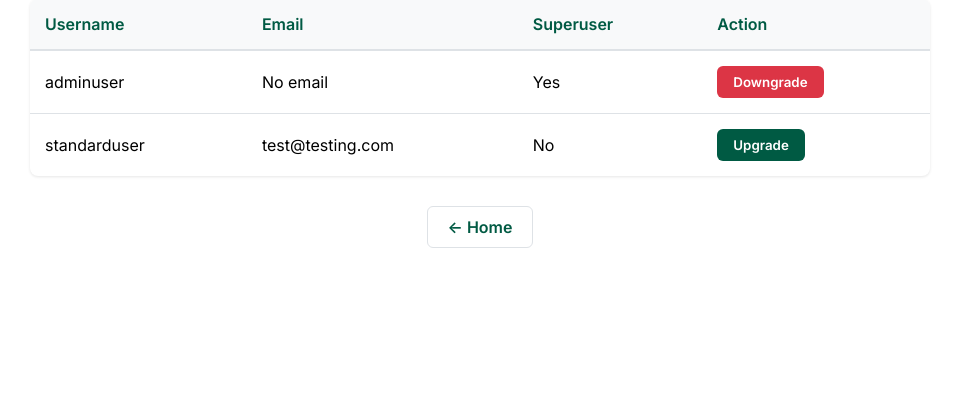
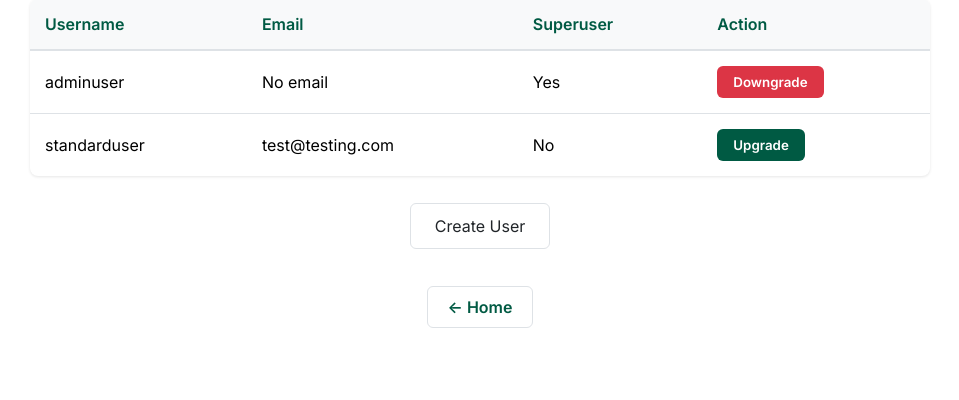
Before and after one commit to tveneto1/dida425cmsproject, a Django app: page /manage-users/ in a window 1280 px wide. Shown: the part 171-571 px from the top of the page, without its empty margins (160-1119 px from the left). Run offline with Django 5.2, Linux system fonts and the light colour scheme; data comes from the database, SQL or seed files in the repository.

Commit message:
dateline reader reads json file, signup moved from homepage to manage users

```diff
--- a/templates/home.html
+++ b/templates/home.html
@@ -99,10 +99,6 @@
   </div>
   <br>
   <br>
-  <div>
-    <a href="{% url 'signup' %}" style="padding: 12px 24px; background: white; border: 1px solid #dee2e6; color: #212529; text-decoration: none; border-radius: 6px; transition: all 0.2s; font-weight: 400;" onmouseover="this.style.background='#f8f9fa';" onmouseout="this.style.background='white';">Sign Up</a>
-  </div>
-  <br>
   <p style="color: #666; margin-bottom: 30px; font-weight: 400;">Or start display here:</p>
   <div>
     <a href="{% url 'slidedisplay' %}" style="padding: 12px 24px; background: #005A43; color: white; text-decoration: none; border-radius: 6px; transition: background 0.2s; font-weight: 600;" onmouseover="this.style.background='#004532';" onmouseout="this.style.background='#005A43';">Start Display</a>
--- a/templates/manage_users.html
+++ b/templates/manage_users.html
@@ -156,9 +156,16 @@
             <p>No users found.</p>
         {% endif %}
 
+        <br>
+        <br>
+        <div style="text-align: center;">
+            <a href="{% url 'signup' %}" style="padding: 12px 24px; background: white; border: 1px solid #dee2e6; color: #212529; text-decoration: none; border-radius: 6px; transition: all 0.2s; font-weight: 400;" onmouseover="this.style.background='#f8f9fa';" onmouseout="this.style.background='white';">Create User</a>
+        </div>
+        <br>
         <div style="text-align: center;">
             <a href="{% url 'home' %}" class="home-link">← Home</a>
         </div>
+
     </div>
 </body>
 </html>
```
